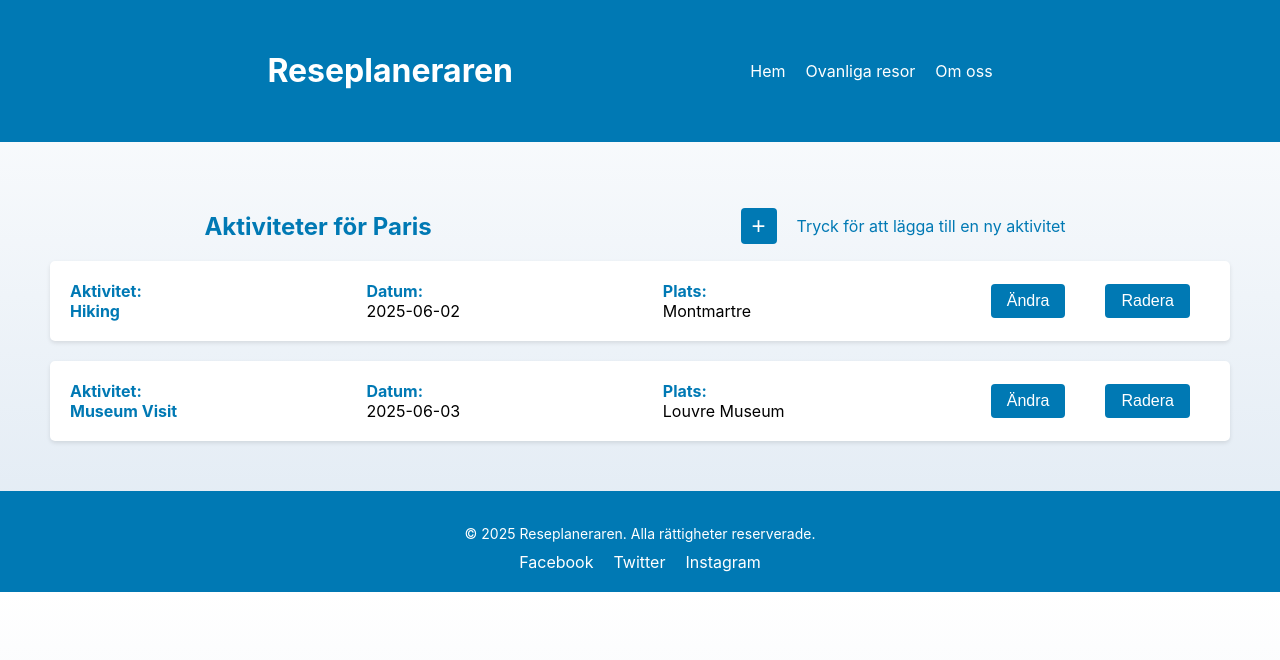
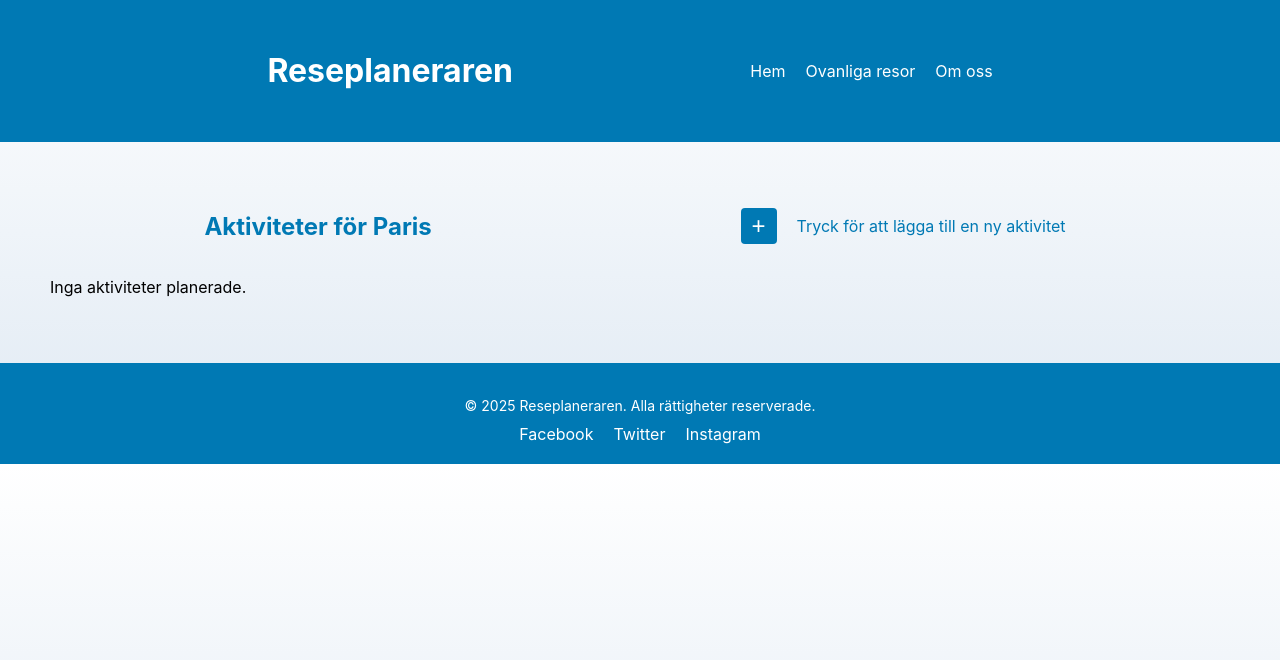
Before and after one commit to ToeCrow/React-indv-Boiler-Room-Travelplaner, a React (Vite) app: page /activity-list/1 in a window 1280 px wide. Shown: the top 660 px of the page. Built offline with nearby package versions, Linux system fonts and the light colour scheme; data requests are answered from the project's data file.

Commit message:
edit and delelte activity works now

```diff
--- a/db.json
+++ b/db.json
@@ -1,27 +1,11 @@
 {
   "trips": [
     {
-      "id": "1",
       "place": "Paris",
       "fromDate": "2025-06-01",
       "toDate": "2025-06-10",
       "transport": "Flight",
-      "activities": [
-        {
-          "id": 1,
-          "tripId": "1",
-          "activity": "Hiking",
-          "date": "2025-06-02",
-          "place": "Montmartre"
-        },
-        {
-          "id": 2,
-          "tripId": "1",
-          "activity": "Museum Visit",
-          "date": "2025-06-03",
-          "place": "Louvre Museum"
-        }
-      ]
+      "id": "1"
     },
     {
       "id": "2",
@@ -76,10 +60,10 @@
         },
         {
           "id": 8,
-          "tripId": "63f1",
-          "activity": "sdg",
+          "activity": "Test",
           "date": "2025-12-22",
-          "place": "sdf"
+          "place": "för Edit, kanske?",
+          "tripId": "63f1"
         }
       ]
     }
@@ -147,10 +131,26 @@
       "introduction": "Svalbard is one of the northernmost inhabited places on Earth, a Norwegian archipelago in the Arctic...",
       "imageLink": "/assets/Svalbard.jpg",
       "thumbnail": "/assets/SvalbardSmall.jpg",
-      "attractions": ["Ice caves and glacier hikes", "Dog sledding tours", "Pyramiden", "Polar research"],
-      "foodAndDrink": ["Huset restaurant", "Fruene cafe", "Svalbard Brewery"],
-      "accommodation": ["Svalbard Hotel Polfareren", "Coal Miners’ Cabins", "Basecamp Hotel"],
-      "personalTips": ["Avoid moving outside without guide", "Experience the midnight sun"],
+      "attractions": [
+        "Ice caves and glacier hikes",
+        "Dog sledding tours",
+        "Pyramiden",
+        "Polar research"
+      ],
+      "foodAndDrink": [
+        "Huset restaurant",
+        "Fruene cafe",
+        "Svalbard Brewery"
+      ],
+      "accommodation": [
+        "Svalbard Hotel Polfareren",
+        "Coal Miners’ Cabins",
+        "Basecamp Hotel"
+      ],
+      "personalTips": [
+        "Avoid moving outside without guide",
+        "Experience the midnight sun"
+      ],
       "travelConditions": "No visa required for EU citizens."
     },
     {
@@ -158,10 +158,26 @@
       "introduction": "The Comoros, an island nation in the Indian Ocean...",
       "imageLink": "/assets/Comoros.jpg",
       "thumbnail": "/assets/ComorosSmall.jpg",
-      "attractions": ["Mount Karthala", "Chomoni Beach", "Moroni", "Mitsamiouli"],
-      "foodAndDrink": ["Langouste à la vanille", "M’tsolola", "Laka Lodge"],
-      "accommodation": ["Golden Tulip", "Laka Lodge", "Ecovillage de N’gazidja"],
-      "personalTips": ["Take a guided tour", "Visit Mohéli"],
+      "attractions": [
+        "Mount Karthala",
+        "Chomoni Beach",
+        "Moroni",
+        "Mitsamiouli"
+      ],
+      "foodAndDrink": [
+        "Langouste à la vanille",
+        "M’tsolola",
+        "Laka Lodge"
+      ],
+      "accommodation": [
+        "Golden Tulip",
+        "Laka Lodge",
+        "Ecovillage de N’gazidja"
+      ],
+      "personalTips": [
+        "Take a guided tour",
+        "Visit Mohéli"
+      ],
       "travelConditions": "Visa required, vaccinations recommended."
     }
   ]
--- a/src/Pages/ActivityList/ActivityItem.jsx
+++ b/src/Pages/ActivityList/ActivityItem.jsx
@@ -17,18 +17,33 @@ const ActivityItem = ({ activities, setActivities }) => {
   // Hantera radering av en aktivitet
   const handleClickDelete = async (activityId) => {
     try {
-      const response = await fetch(`http://localhost:3001/trips/${tripId}/activities/${activityId}`, {
-        method: 'DELETE',
+      // 1. Hämta tripen från servern
+      const tripResponse = await fetch(`http://localhost:3001/trips/${tripId}`);
+      const tripData = await tripResponse.json();
+
+      if (!tripResponse.ok) {
+        throw new Error(`Failed to fetch trip: ${tripResponse.status}`);
+      }
+
+      // 2. Filtrera bort aktiviteten från listan
+      const updatedActivities = tripData.activities.filter(activity => activity.id !== activityId);
+
+      // 3. Uppdatera trip-objektet utan den raderade aktiviteten
+      const updatedTrip = { ...tripData, activities: updatedActivities };
+
+      // 4. Skicka en PUT-request för att uppdatera tripen i db.json
+      const updateResponse = await fetch(`http://localhost:3001/trips/${tripId}`, {
+        method: "PUT",
+        headers: { "Content-Type": "application/json" },
+        body: JSON.stringify(updatedTrip),
       });
 
-      const responseText = await response.text();
-
-      if (!response.ok) {
-        throw new Error(`Failed to delete activity: ${response.status} - ${responseText}`);
+      if (!updateResponse.ok) {
+        throw new Error(`Failed to update trip: ${updateResponse.status}`);
       }
 
-      // Uppdatera listan genom att filtrera bort den raderade aktiviteten
-      setActivities(prevActivities => prevActivities.filter(activity => activity.id !== activityId));
+      // 5. Uppdatera state
+      setActivities(updatedActivities);
       setDeleteMessage('Aktiviteten har raderats.');
       setTimeout(() => setDeleteMessage(''), 3000);
     } catch (error) {
--- a/src/Pages/EditActivity/EditActivity.jsx
+++ b/src/Pages/EditActivity/EditActivity.jsx
@@ -1,124 +1,91 @@
-import React, { useState } from "react";
+import React, { useState, useEffect } from 'react';
 import { useParams, useNavigate } from "react-router-dom";
-import useFetch from "../../Components/useFetch";
-import LoadingScreen from "../../Components/LoadingScreen/LoadingScreen";
-import ErrorScreen from "../../Components/ErrorScreen/ErrorScreen";
-import './EditActivity.css'
-import { useEffect } from "react";
 
-// Gets the data from API and sets the URL to edit the activity with the ID
 const EditActivity = () => {
-  const { tripId, id } = useParams();
-  const { data: activity, error, loading } = useFetch(`http://localhost:3001/trips/${tripId}/activities/${id}`);
+  const { tripId, activityId } = useParams();
+  const navigate = useNavigate();
+  const [activity, setActivity] = useState({ activity: '', date: '', place: '' });
 
-  const [formData, setFormData] = useState({
-    activity: '',
-    date: '',
-    place: ''
-  });
-  const navigate = useNavigate();
+  // Hämta aktuell aktivitet vid mount
+  useEffect(() => {
+    const fetchActivity = async () => {
+      const tripResponse = await fetch(`http://localhost:3001/trips/${tripId}`);
+      const tripData = await tripResponse.json();
 
-  // Fills the form with the data from the API
-  useEffect(() => {
-    if (activity) {
-      setFormData({
-        activity: activity.activity,
-        date: activity.date,
-        place: activity.place
-      });
-    }
-  }, [activity]);
+      if (!tripResponse.ok) {
+        console.error("Error fetching trip data");
+        return;
+      }
 
+      // Hitta rätt aktivitet i tripens activities-array
+      const currentActivity = tripData.activities.find(act => act.id === parseInt(activityId));
+
+      if (currentActivity) {
+        setActivity(currentActivity);
+      } else {
+        console.error("Activity not found!");
+      }
+    };
+
+    fetchActivity();
+  }, [tripId, activityId]);
+
+  // Hantera input-förändringar
   const handleChange = (e) => {
-    const { name, value } = e.target;
-    setFormData((prevData) => ({
-      ...prevData,
-      [name]: value
-    }));
+    setActivity({ ...activity, [e.target.name]: e.target.value });
   };
 
-  const handleSubmit = (e) => {
+  // Hantera uppdatering av aktivitet
+  const handleSubmit = async (e) => {
     e.preventDefault();
-    fetch(`http://localhost:3001/activities/${id}`, {
-      method: 'PUT',
-      headers: {
-        'Content-Type': 'application/json'
-      },
-      body: JSON.stringify(formData)
-    })
-      .then(response => {
-        if (!response.ok) {
-          throw new Error('Failed to update activity');
-        }
-        navigate('/');
-      })
-      .catch(error => {
-        console.error('Error:', error);
-        alert('An error occurred while updating the activity');
+    try {
+      const tripResponse = await fetch(`http://localhost:3001/trips/${tripId}`);
+      const tripData = await tripResponse.json();
+
+      if (!tripResponse.ok) {
+        throw new Error("Failed to fetch trip");
+      }
+
+      const updatedActivities = tripData.activities.map(act =>
+        act.id === parseInt(activityId) ? activity : act
+      );
+
+      const updatedTrip = { ...tripData, activities: updatedActivities };
+
+      const updateResponse = await fetch(`http://localhost:3001/trips/${tripId}`, {
+        method: "PUT",
+        headers: { "Content-Type": "application/json" },
+        body: JSON.stringify(updatedTrip),
       });
+
+      if (!updateResponse.ok) {
+        throw new Error("Failed to update activity");
+      }
+
+
+      navigate(`/activity-list/${tripId}`);
+
+    } catch (error) {
+      console.error("Error updating activity:", error);
+    }
   };
 
-  // Kontrollera om några fält är tomma
-  const isFormInvalid = !formData.activity || !formData.date || !formData.place;
 
   return (
-    <div id="edit-activity">
-      {loading && <LoadingScreen />}
-      {error && <ErrorScreen message={error} />}
-      {!loading && !error && (
-       <form onSubmit={handleSubmit}>
-       <h2>Ändra aktivitet</h2>
-       <label>
-         Aktivitet:
-         <input
-           type="text"
-           name="activity"
-           value={formData.activity}
-           onChange={handleChange}
-         />
-       </label>
-       <br />
-       <label>
-         Datum:
-         <input
-           type="date"
-           name="date"
-           value={formData.date}
-           onChange={handleChange}
-         />
-       </label>
-       <br />
-       <label>
-         Plats:
-         <input
-           type="text"
-           name="place"
-           value={formData.place}
-           onChange={handleChange}
-         />
-       </label>
-       <br />
-       {/* Knappen */}
-       <button
-         type="submit"
-         disabled={isFormInvalid}
-         className={isFormInvalid ? 'disabled-button' : ''}
-       >
-         Spara ändringar
-       </button>
+    <form onSubmit={handleSubmit}>
+      <h2>Redigera Aktivitet</h2>
+      <label>Aktivitet:</label>
+      <input type="text" name="activity" value={activity.activity} onChange={handleChange} required />
 
-       {/* Meddelandet */}
-       {isFormInvalid && (
-         <p className="hover-message">
-           Du måste fylla i alla fält innan du kan skicka formuläret.
-         </p>
-       )}
+      <label>Datum:</label>
+      <input type="date" name="date" value={activity.date} onChange={handleChange} required />
 
-       <button type="button" onClick={() => navigate('/')}>Avbryt</button>
-     </form>
+      <label>Plats:</label>
+      <input type="text" name="place" value={activity.place} onChange={handleChange} required />
 
-      )}
-    </div>
+      <button type="submit">Spara ändringar</button>
+      <button type="button" onClick={() => navigate(`/trip/${tripId}`)}>Avbryt</button>
+    </form>
   );
 };
 
```
